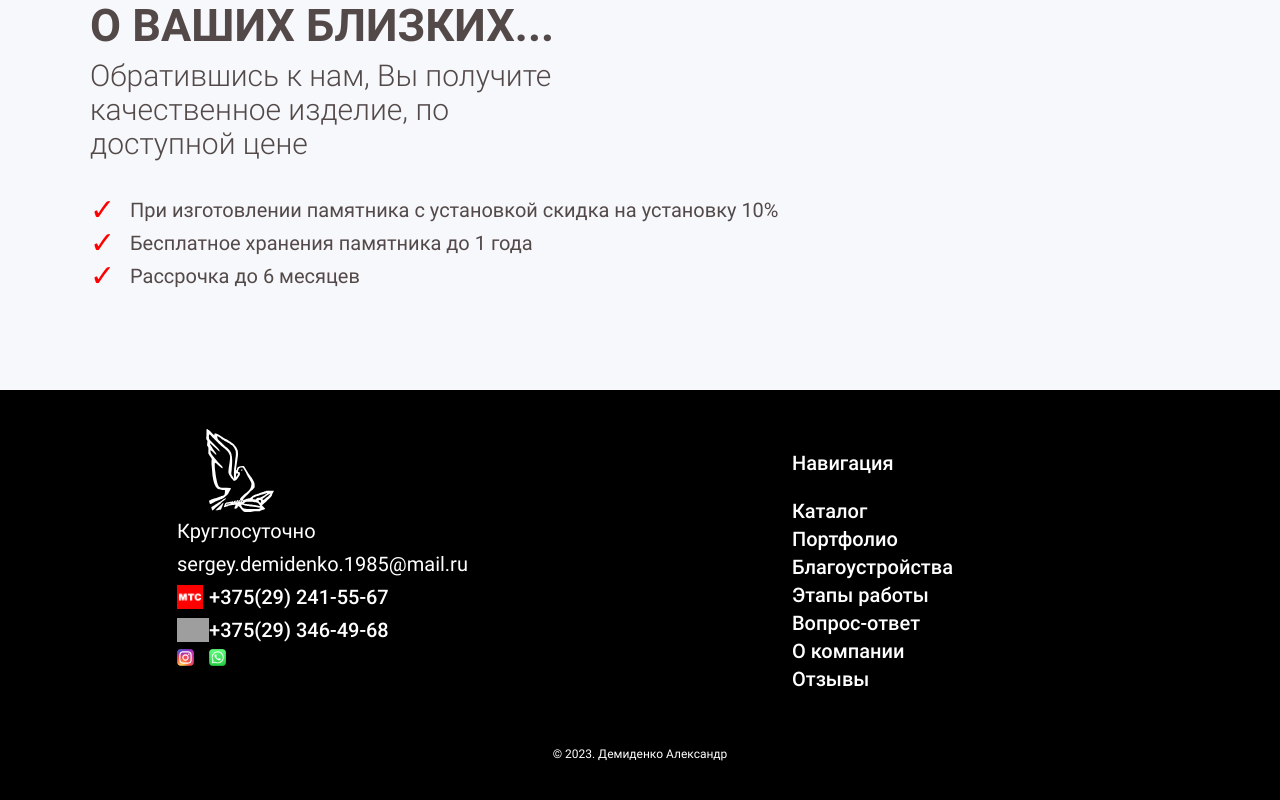
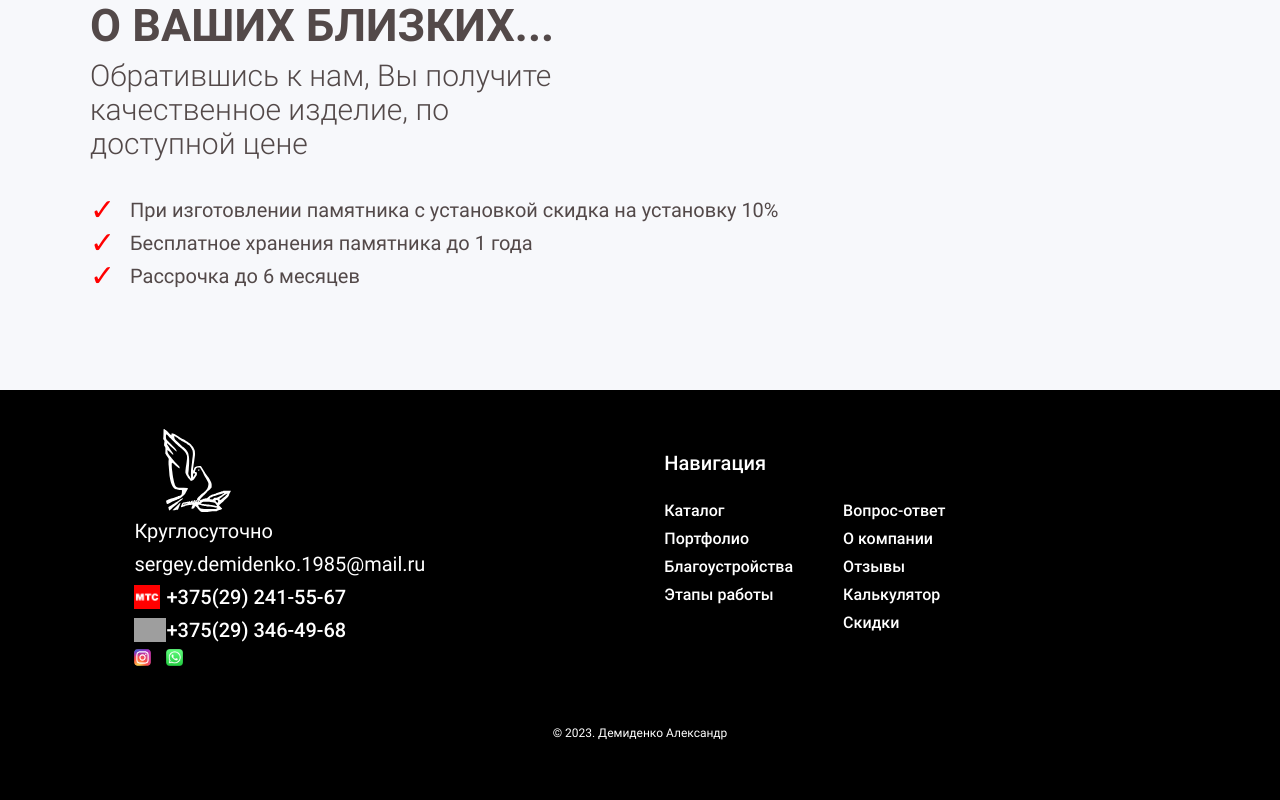
Before and after one commit to alvde-site/funeral-landing, a React (Create React App) app: page / in a window 1280 px wide. Shown: the part 7768-8568 px from the top of the page. Built offline with nearby package versions, Linux system fonts and the light colour scheme; no server answers; grey boxes are pictures that could not be loaded.

Commit message:
feat: Change font-size at footer__link

```diff
--- a/src/components/App/Footer/Footer.css
+++ b/src/components/App/Footer/Footer.css
@@ -104,9 +104,13 @@
   color: #fff;
 }
 
+.footer__links-container {
+  display: flex;
+}
+
 .footer__links {
   margin: 0;
-  padding: 0;
+  padding: 0 50px 0 0;
   list-style: none;
 }
 
@@ -114,7 +118,7 @@
   font-family: "Roboto", Arial, Helvetica, sans-serif;
   font-style: normal;
   font-weight: 500;
-  font-size: 20px;
+  font-size: 16px;
   line-height: 28px;
   text-decoration: none;
   transition: all 0.15s ease-in-out;
--- a/src/components/App/Footer/Footer.js
+++ b/src/components/App/Footer/Footer.js
@@ -51,6 +51,7 @@ function Footer() {
         </ul>
         <nav>
           <h3 className="footer__links-title">Навигация</h3>
+          <div className="footer__links-container">
             <ul className="footer__links">
               <li>
                 <a href="/#services" className="footer__link">
@@ -72,6 +73,8 @@ function Footer() {
                   Этапы работы
                 </a>
               </li>
+            </ul>
+            <ul className="footer__links">
               <li>
                 <a href="/#faq" className="footer__link">
                   Вопрос-ответ
@@ -87,7 +90,18 @@ function Footer() {
                   Отзывы
                 </a>
               </li>
+              <li>
+                <a href="#calculator" className="footer__link">
+                  Калькулятор
+                </a>
+              </li>
+              <li>
+                <a href="#conditions" className="footer__link">
+                  Скидки
+                </a>
+              </li>
             </ul>
+          </div>
         </nav>
       </div>
       <a
```
Lines whose indentation alone changed are shown as unchanged.
